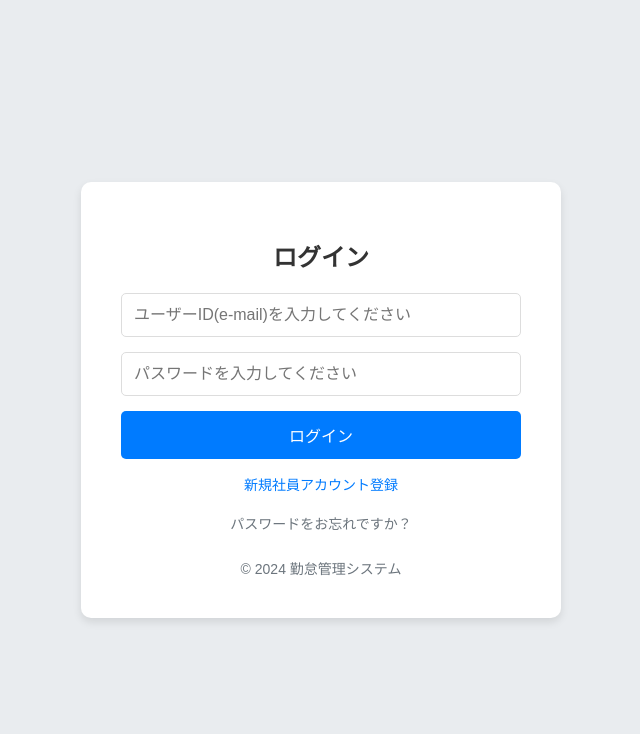
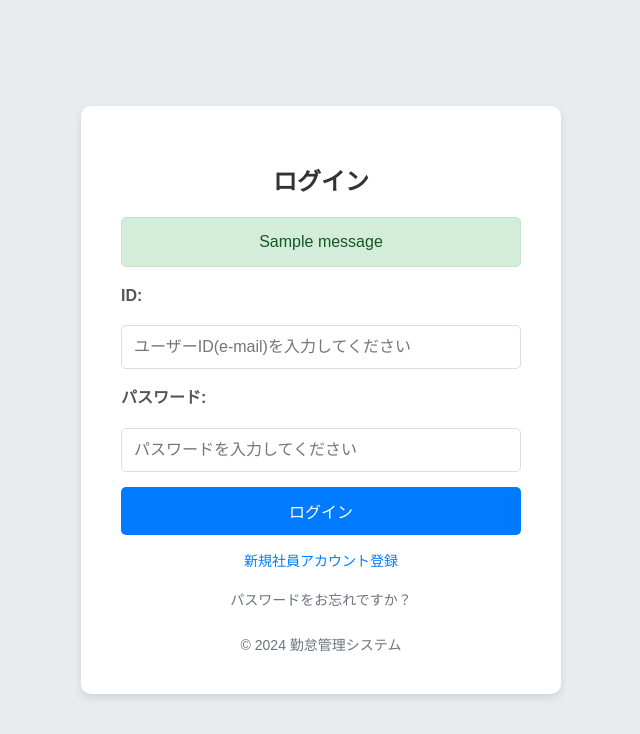
Before and after one commit to niijima16/ATSys_Terukuni, a Django app: page /homePage/ in a window 1280 px wide. Shown: the top 734 px of the page, without its empty margins (319-959 px from the left). Run offline with Django 5.2, Linux system fonts and the light colour scheme; tables that the repository leaves empty hold one stand-in row (values such as "Sample post"); one stand-in notice (Sample message) is shown; some libraries are stand-ins or nearby versions.

Commit message:
finished home and regiter 1207T1622

```diff
--- a/mainApp/forms.py
+++ b/mainApp/forms.py
@@ -14,7 +14,7 @@ class RegisterForm(forms.ModelForm):
                 'class': 'form-control',
             }),
             'password': forms.PasswordInput(attrs={
-                'placeholder': '8文字以上のパスワード',
+                'placeholder': '8文字以上、英数字と特殊文字(@#$%^&+=)を含むパスワード',
                 'class': 'form-control',
             }),
             'name': forms.TextInput(attrs={
--- a/mainApp/templates/homePage.html
+++ b/mainApp/templates/homePage.html
@@ -1,4 +1,3 @@
-<!-- homePage.html -->
 <!DOCTYPE html>
 <html lang="ja">
   <head>
@@ -40,6 +39,13 @@
         gap: 15px;
       }
 
+      label {
+        text-align: left;
+        font-weight: bold;
+        color: #555;
+        margin-bottom: 5px;
+      }
+
       input[type="text"],
       input[type="password"] {
         padding: 12px;
@@ -71,6 +77,23 @@
 
       button:hover {
         background-color: #0056b3;
+      }
+
+      /* ログアウトメッセージ */
+      .messages {
+        list-style-type: none;
+        padding: 0;
+        margin: 20px 0;
+      }
+      .messages li {
+        padding: 15px;
+        margin-bottom: 10px;
+        border-radius: 5px;
+        font-size: 16px;
+        text-align: center;
+        color: #155724; /* テキストカラーを設定 */
+        background-color: #d4edda; /* 背景色を設定 */
+        border: 1px solid #c3e6cb; /* 枠線を設定 */
       }
 
       #message p {
@@ -131,12 +154,19 @@
     <div class="container">
       <h1>ログイン</h1>
       <div id="message">
-        {% if error_message %}
-        <p>{{ error_message }}</p>
+        {% if messages %}
+        <ul class="messages">
+          {% for message in messages %}
+          <li class="{{ message.tags }}">
+            {{ message }}
+          </li>
+          {% endfor %}
+        </ul>
         {% endif %}
       </div>
       <form method="post" action="" onsubmit="encryptPassword()">
         {% csrf_token %}
+        <label for="id_user_id">ID:</label>
         <input
           type="text"
           name="user_id"
@@ -144,6 +174,7 @@
           placeholder="ユーザーID(e-mail)を入力してください"
           required
         />
+        <label for="id_password">パスワード:</label>
         <input
           type="password"
           name="password"
--- a/mainApp/views/employee_views.py
+++ b/mainApp/views/employee_views.py
@@ -17,10 +17,11 @@ def registerPage(request):
             user.password = hashlib.sha256(user.password.encode()).hexdigest()
             user.save()
             messages.success(request, 'ユーザー登録が成功しました。')
-            return redirect('homePage')
+            # 登録成功フラグをテンプレートに渡す
+            return render(request, 'Registration.html', {'form': RegisterForm(), 'success': True})
     else:
         form = RegisterForm()
-    return render(request, 'Registration.html', {'form': form})
+    return render(request, 'Registration.html', {'form': form, 'success': False})
 
 # 情報編集用
 @custom_login_required
```
Also changed, not shown: mainApp/templates/Registration.html (+19 -1 lines), mainApp/templates/base.html (+10 -3 lines).
